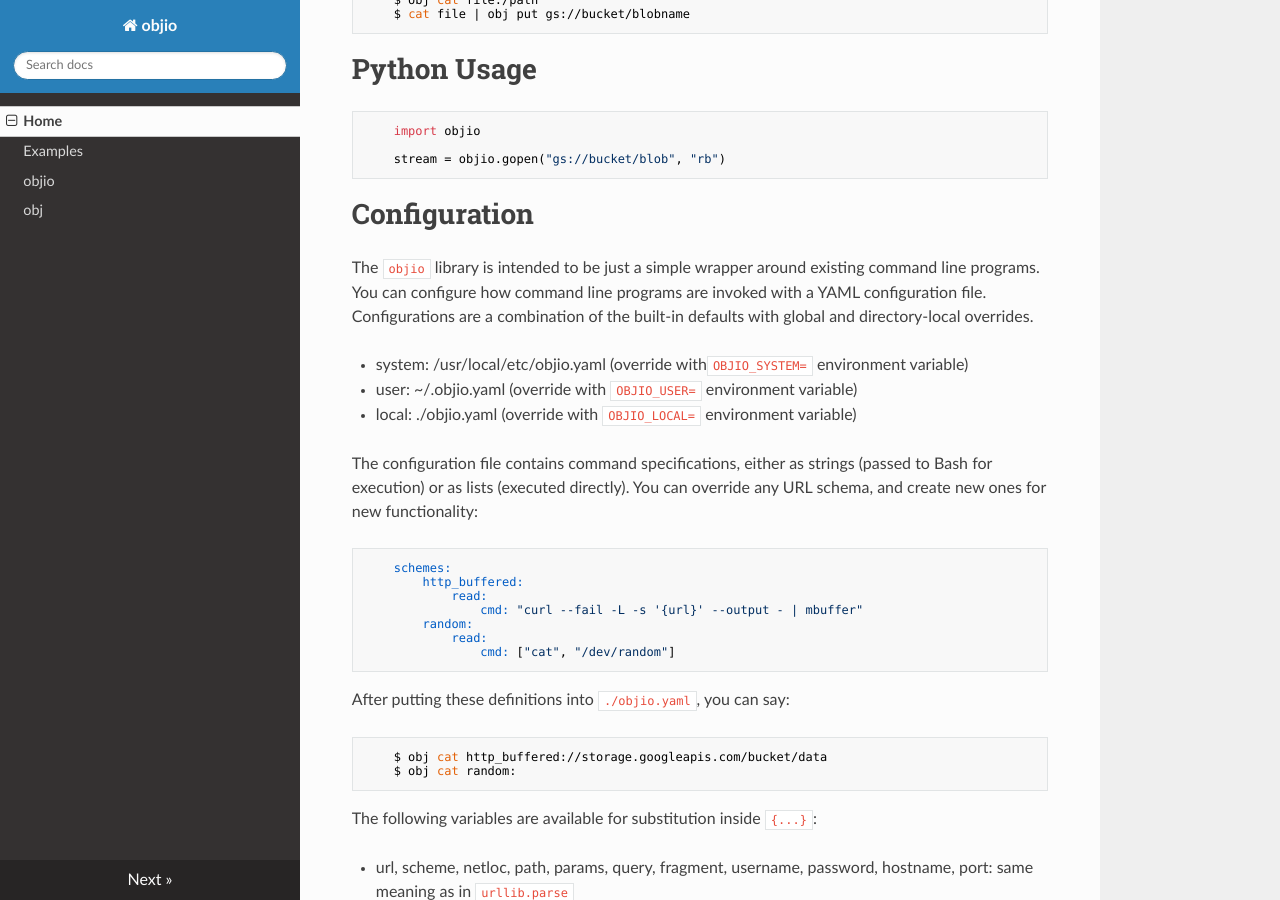
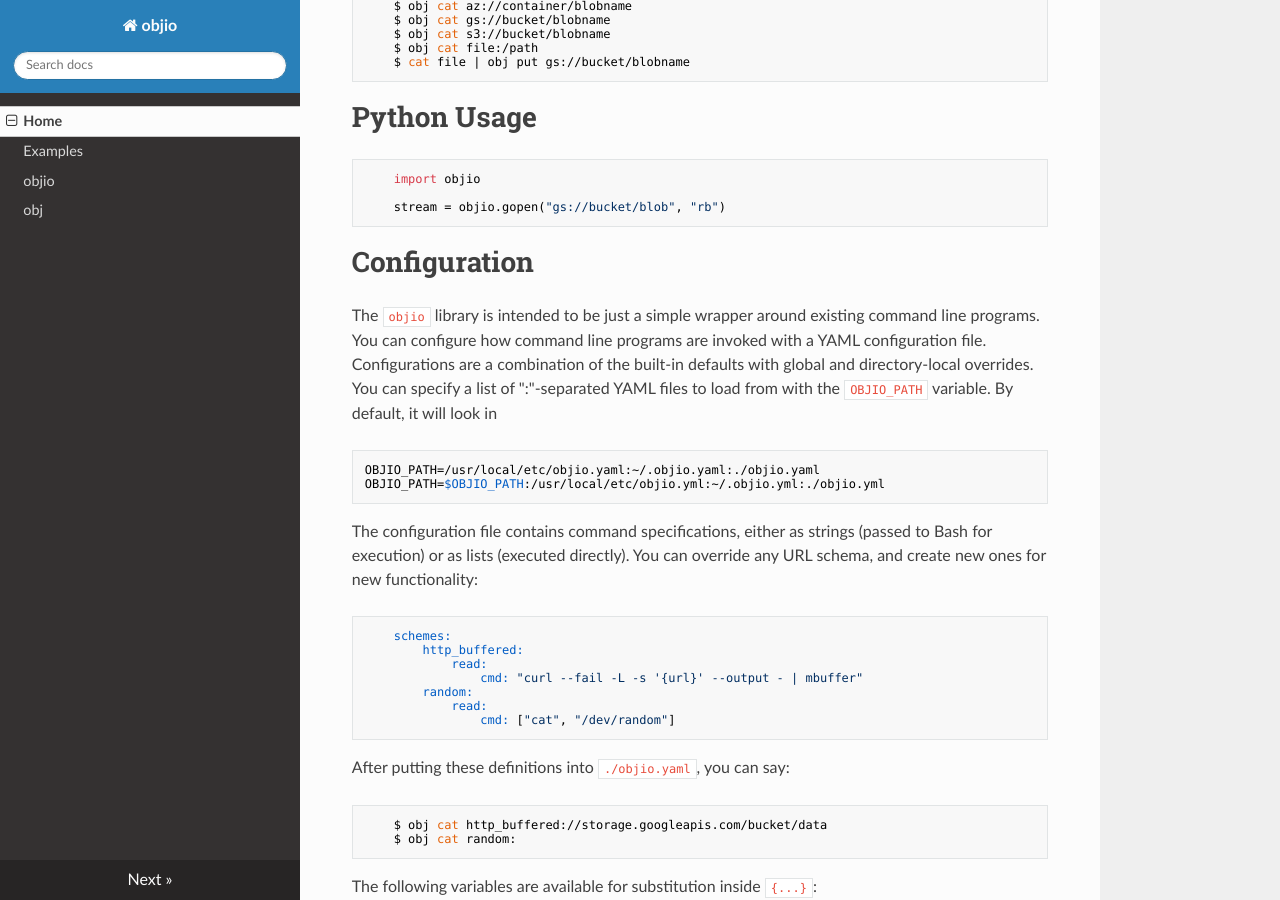
Before and after one commit to tmbdev/objectio, an MkDocs documentation site: the page built from docs/index.md, in a window 1280 px wide and 900 px high, scrolled down 379 px. Built offline with MkDocs 1.6.1, drawn with Linux system fonts in a browser that asks for light colours; nearby versions of some CDN libraries.

Commit message:
cleanup; updated docs

````diff
--- a/docs/index.md
+++ b/docs/index.md
@@ -29,10 +31,13 @@ The `objio` library is intended to be just a simple wrapper around
 existing command line programs. You can configure how command line programs
 are invoked with a YAML configuration file. Configurations are a combination
 of the built-in defaults with global and directory-local overrides.
+You can specify a list of ":"-separated YAML files to load from with the
+`OBJIO_PATH` variable. By default, it will look in
 
-- system: /usr/local/etc/objio.yaml (override with`OBJIO_SYSTEM=` environment variable)
-- user: ~/.objio.yaml (override with `OBJIO_USER=` environment variable)
-- local: ./objio.yaml (override with `OBJIO_LOCAL=` environment variable)
+```Bash
+OBJIO_PATH=/usr/local/etc/objio.yaml:~/.objio.yaml:./objio.yaml
+OBJIO_PATH=$OBJIO_PATH:/usr/local/etc/objio.yml:~/.objio.yml:./objio.yml
+```
 
 The configuration file contains command specifications, either as strings
 (passed to Bash for execution) or as lists (executed directly). You can override
````
Also changed, not shown: other parts of docs/index.md (+2 -0 lines), README.md (+6 -3 lines).
